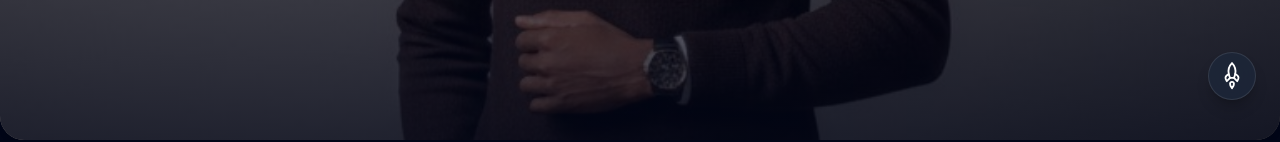
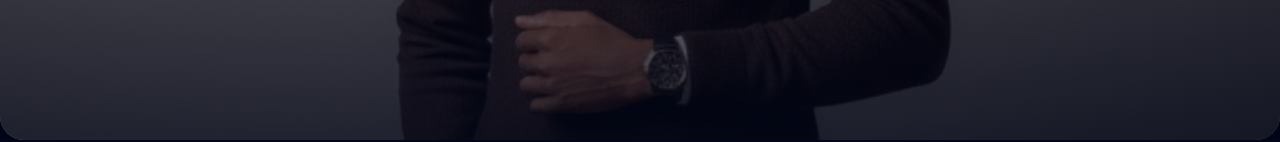
Before and after one commit to leonddarko/leonddarkoII, a Next.js app: page / in a window 1280 px wide. Shown: the part 660-802 px from the top of the page. Built offline with nearby package versions, Linux system fonts and the light colour scheme.

Commit message:
scroll to top update

```diff
--- a/app/layout.js
+++ b/app/layout.js
@@ -3,6 +3,7 @@ import "./globals.css";
 import Script from "next/script";
 import NavigationBar from "./ui/navbar";
 import Footer from "./ui/sections/Footer";
+import ScrollToTop from "./ui/ScrollToTop";
 
 export const metadata = {
   title: "Leon Darko",
@@ -42,6 +43,7 @@ export default function RootLayout({ children }) {
         {children}
         <Script src="https://kit.fontawesome.com/dcd356c426.js" />
         <Footer />
+        <ScrollToTop />
       </body>
     </html>
   );
--- /dev/null
+++ b/app/ui/ScrollToTop.js
@@ -0,0 +1,71 @@
+"use client";
+
+import { useEffect, useState } from "react";
+import { motion, AnimatePresence } from "framer-motion";
+import { Rocket } from "lucide-react";
+
+export default function ScrollToTop() {
+    const [showButton, setShowButton] = useState(false);
+
+    useEffect(() => {
+        const handleScroll = () => {
+            setShowButton(window.scrollY > 300);
+        };
+
+        window.addEventListener("scroll", handleScroll);
+
+        return () => {
+            window.removeEventListener("scroll", handleScroll);
+        };
+    }, []);
+
+    const scrollToTop = () => {
+        window.scrollTo({
+            top: 0,
+            behavior: "smooth",
+        });
+    };
+
+    return (
+        <AnimatePresence>
+            {showButton && (
+                <motion.button
+                    initial={{ opacity: 0, y: 100, scale: 0.7 }}
+                    animate={{ opacity: 1, y: 0, scale: 1 }}
+                    exit={{ opacity: 0, y: 100, scale: 0.7 }}
+                    transition={{
+                        type: "spring",
+                        stiffness: 180,
+                        damping: 18,
+                    }}
+                    onClick={scrollToTop}
+                    aria-label="Scroll to top"
+                    className="
+            group
+            fixed bottom-6 right-6 z-50
+            p-3
+            rounded-full
+            bg-slate-900/70
+            backdrop-blur-xl
+            border border-white/10
+            shadow-[0_8px_30px_rgb(0,0,0,0.25)]
+            hover:bg-amber-600
+            transition-colors duration-300
+            active:scale-95
+            cursor-pointer
+          "
+                >
+                    <Rocket
+                        size={22}
+                        className="
+                        -rotate-45
+                        text-white
+                        transition-transform duration-300
+                        group-hover:-translate-y-1
+            "
+                    />
+                </motion.button>
+            )}
+        </AnimatePresence>
+    );
+}
--- a/app/ui/sections/Footer.js
+++ b/app/ui/sections/Footer.js
@@ -5,14 +5,6 @@ import { Rocket } from "lucide-react"
 import Link from "next/link"
 
 export default function Footer() {
-
-  const scrollToTop = () => {
-    window.scrollTo({
-      top: 0,
-      behavior: "smooth",
-    });
-  };
-
   return (
     <footer className="bg-slate-950 border-t border-white/5 py-12 px-6 md:px-16">
       <div className="max-w-6xl mx-auto flex flex-col items-center text-center space-y-4">
@@ -24,34 +16,11 @@ export default function Footer() {
           Full-Stack Developer & Content Creator
         </span> */}
 
-        <button
-          onClick={scrollToTop}
-          aria-label="Scroll to top"
-          className="
-        group
-        fixed bottom-6 right-6 z-50
-        p-3
-        rounded-full
-        bg-slate-800/70
-        backdrop-blur-xl
-        border border-white/10
-        shadow-lg shadow-black/20
-        transition-all duration-300
-        hover:scale-110
-        hover:bg-amber-600
-        active:scale-95
-      "
-        >
-          <Rocket
-            size={22}
-            className="
-          -rotate-45
-          text-white
-          transition-transform duration-300
-          group-hover:-translate-y-1
-        "
-          />
-        </button>
+        {/* <a href="/#top">
+          <div className="p-1.5 backdrop-blur-md bg-slate-600/50 shadow-sm rounded-full hover:bg-slate-800/70 transition-all animate-bounce text-white hover:text-amber-700">
+            <Rocket size={20} className="-rotate-45 " />
+          </div>
+        </a> */}
 
         {/* Social / External Links */}
         <div className="flex items-center gap-6 pt-2">
--- a/package.json
+++ b/package.json
@@ -10,6 +10,7 @@
   },
   "dependencies": {
     "daisyui": "^5.5.14",
+    "framer-motion": "^12.38.0",
     "lucide-react": "^0.562.0",
     "next": "16.1.1",
     "react": "19.2.3",
```
Also changed, not shown: 1 other file (tests, documents, lock files or other folders).
